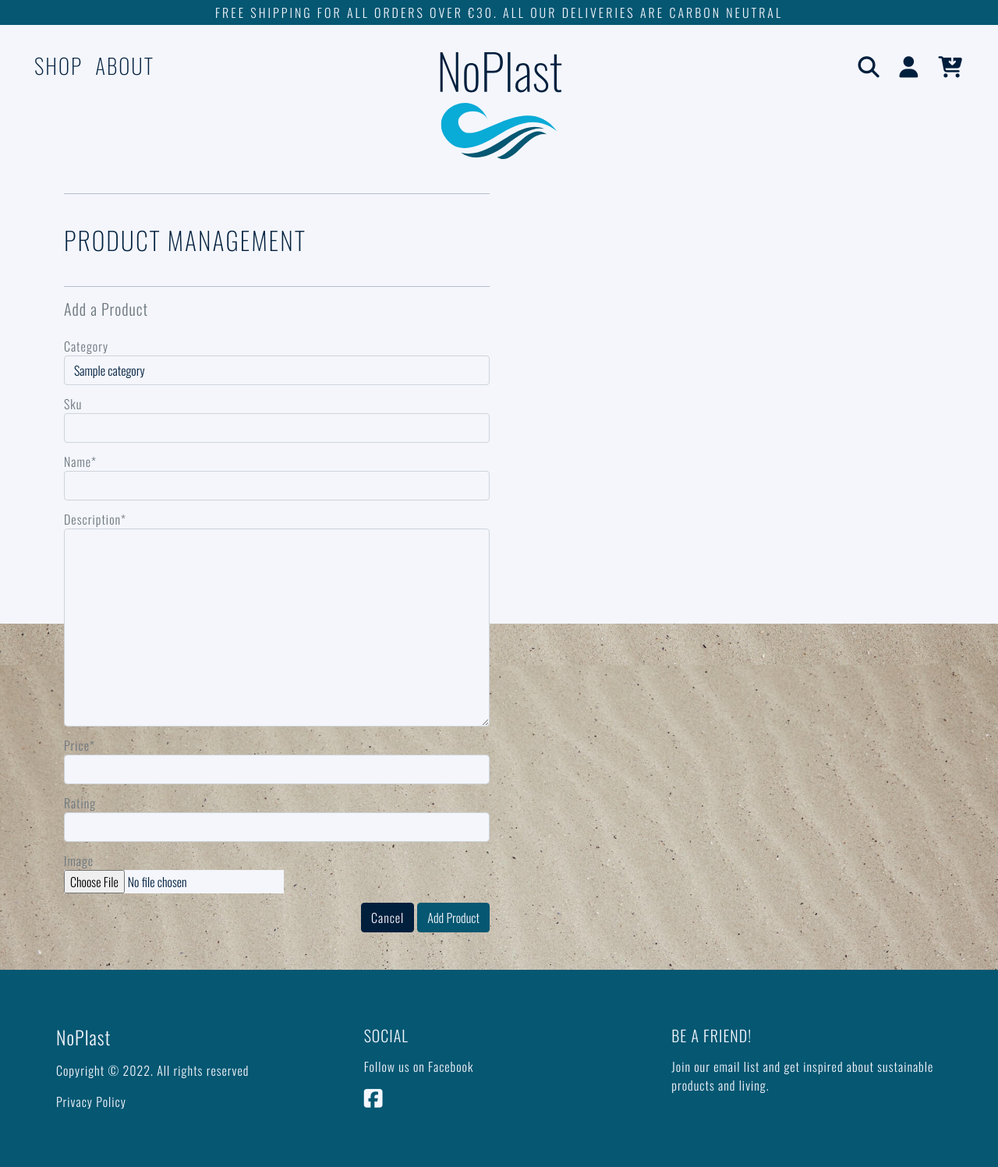
After one commit to josswe26/noplast, a Django app: page /products/add/ in a window 1280 px wide. The commit adds this page. Shown: the whole page at 78% size. Run offline with Django 3.2, Linux system fonts and the light colour scheme; tables that the repository leaves empty hold one stand-in row (values such as "Sample post"); some libraries are stand-ins or nearby versions.

Commit message:
Add product view, url and template

```diff
--- a/products/static/products/css/products.css
+++ b/products/static/products/css/products.css
@@ -7,6 +7,18 @@
 
 .border-info {
     border-color: #dee2e6 !important;
+}
+
+/* Product form */
+
+.product-form-field {
+    background-color: #f4f6fc;
+    color: #001f3d !important;
+    margin-bottom: 12px;
+}
+
+.product-form-field:focus{
+    background-color: #f4f6fc;
 }
 
 /* Medias queries */
--- /dev/null
+++ b/products/templates/products/add_product.html
@@ -0,0 +1,33 @@
+{% extends "base.html" %}
+{% load static %}
+
+{% block extra_css %}
+<link rel="stylesheet" href="{% static 'products/css/products.css' %}">
+{% endblock %}
+
+{% block content %}
+    <div class="overlay"></div>
+    <div class="container">
+        <div class="row">
+            <div class="col-12 col-md-6 mb-3">
+                <hr>
+                <h2 class="logo-text py-4">Product Management</h2>
+                <hr>
+                <h5 class="text-muted">Add a Product</h5>
+            </div>
+        </div>
+
+        <div class="row">
+            <div class="col-12 col-lg-6">
+                <form method="POST" action="{% url 'add_product' %}" class="text-muted form mb-5" enctype="multipart/form-data">
+                    {% csrf_token %}
+                    {{ form | crispy }}
+                    <div class="text-end">
+                        <a class="btn btn-main hvr-back-pulse" href="{% url 'products' %}">Cancel</a>
+                        <button class="btn btn-alternate" type="submit">Add Product</button>
+                    </div>
+                </form>
+            </div>
+        </div>
+    </div>
+{% endblock %}
--- a/products/urls.py
+++ b/products/urls.py
@@ -4,4 +4,5 @@ from . import views
 urlpatterns = [
     path('', views.all_products, name='products'),
     path('<int:product_id>/', views.product_detail, name='product_detail'),
+    path('add/', views.add_product, name='add_product'),
 ]
--- a/products/views.py
+++ b/products/views.py
@@ -4,6 +4,7 @@ from django.db.models import Q
 from django.db.models.functions import Lower
 
 from .models import Product, Category
+from .forms import ProductForm
 
 # Create your views here.
 
@@ -67,3 +68,14 @@ def product_detail(request, product_id):
     }
 
     return render(request, 'products/product_detail.html', context)
+
+
+def add_product(request):
+    """ Add a product to the store """
+    form = ProductForm()
+    template = 'products/add_product.html'
+    context = {
+        'form': form,
+    }
+
+    return render(request, template, context)
```
